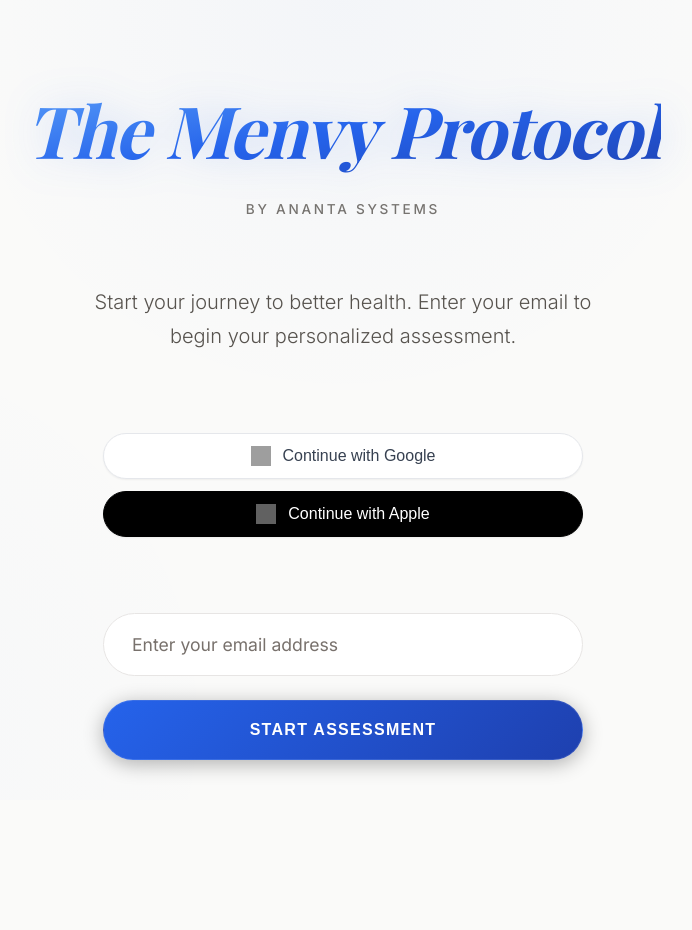
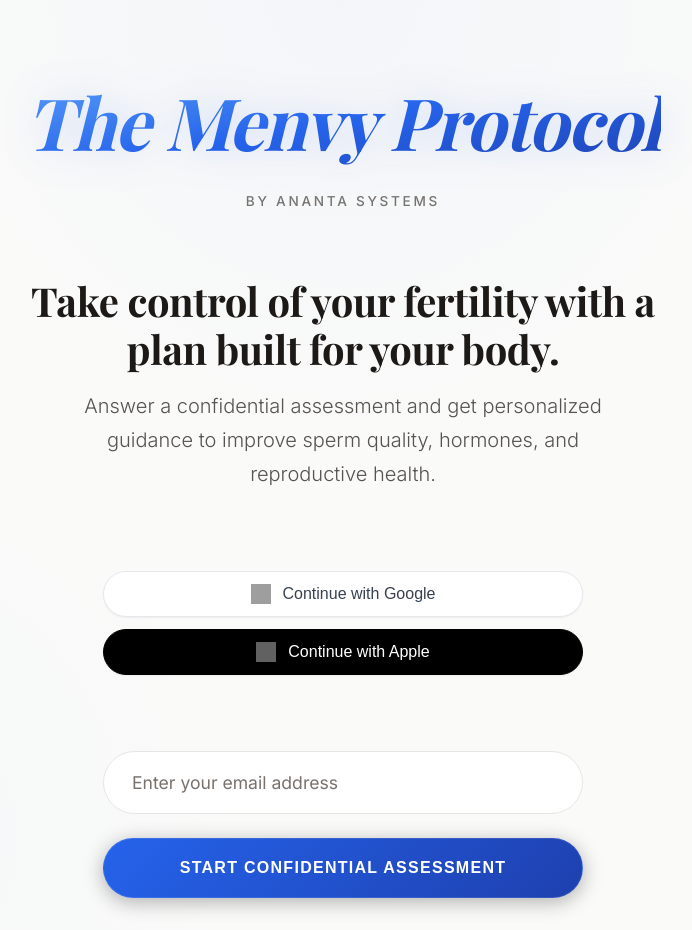
Before and after one commit to sunny2dutta/health_fit, a React (Vite) app in the folder client/: page / in a window 1280 px wide. Shown: the whole page, without its empty margins (297-989 px from the left). Before the commit the page ends 800 px from the top, so only its background shows below. Built offline with nearby package versions, Linux system fonts and the light colour scheme; no server answers; grey boxes are pictures that could not be loaded; a web font is replaced by a local one.

Commit message:
home page improve

```diff
--- a/client/src/components/EmailStep.tsx
+++ b/client/src/components/EmailStep.tsx
@@ -33,8 +33,22 @@
                 <div className="menvy-tagline">by Ananta Systems</div>
             </div>
 
+            <h1 style={{
+                textAlign: 'center',
+                fontSize: '2.5rem',
+                fontWeight: '700',
+                marginBottom: '16px',
+                lineHeight: '1.2',
+                maxWidth: '700px',
+                marginLeft: 'auto',
+                marginRight: 'auto',
+                color: 'var(--text-main)'
+            }}>
+                Take control of your fertility with a plan built for your body.
+            </h1>
+
             <p className="instruction-text">
-                Start your journey to better health. Enter your email to begin your personalized assessment.
+                Answer a confidential assessment and get personalized guidance to improve sperm quality, hormones, and reproductive health.
             </p>
 
             <form onSubmit={handleSubmit} autoComplete="on">
@@ -63,7 +77,7 @@
                 />
 
                 <button type="submit" disabled={isLoading}>
-                    {isLoading ? 'Processing...' : 'Start Assessment'}
+                    {isLoading ? 'Processing...' : 'Start Confidential Assessment'}
                 </button>
                 {error && <div style={{ color: 'red', textAlign: 'center' }}>{error}</div>}
             </form>
```
